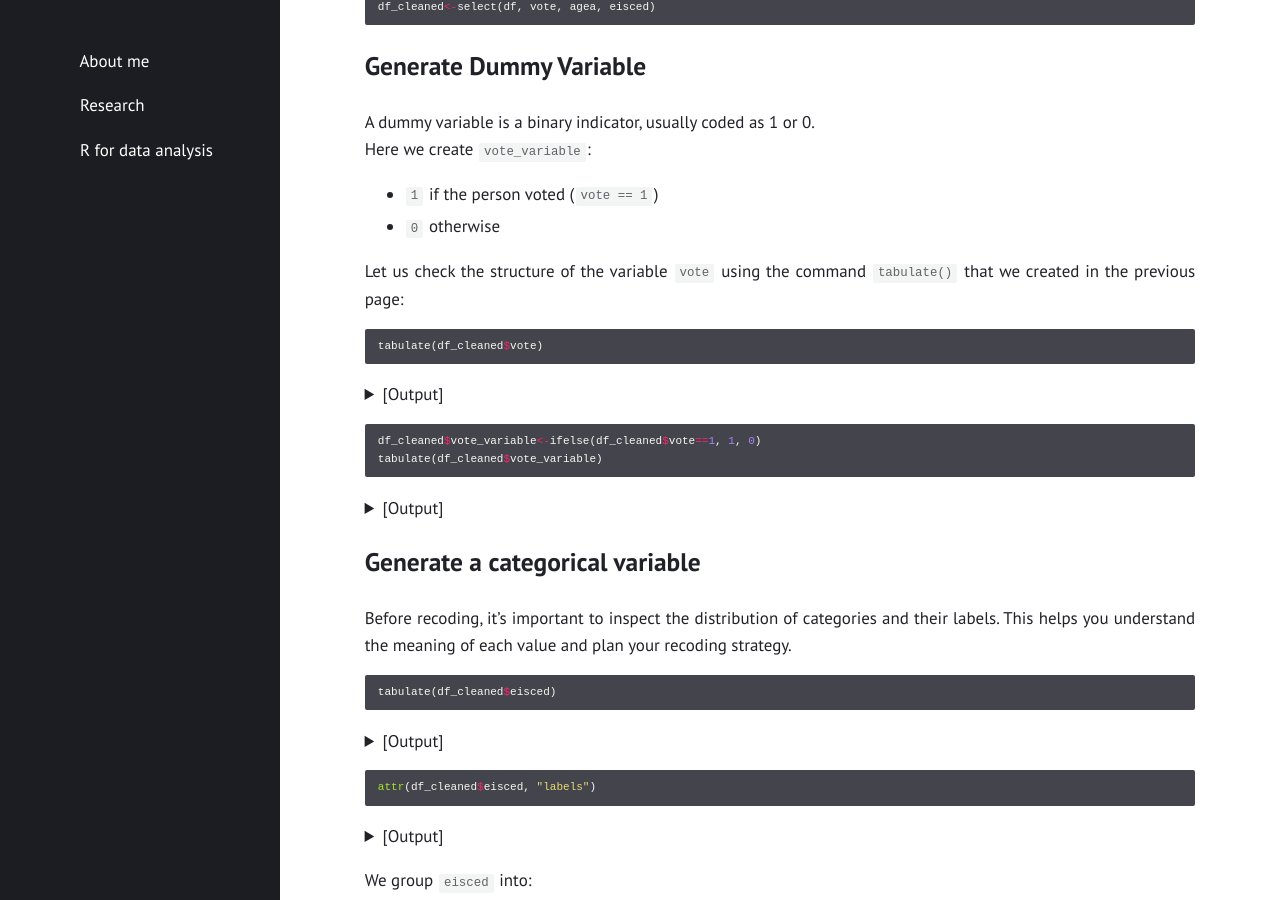
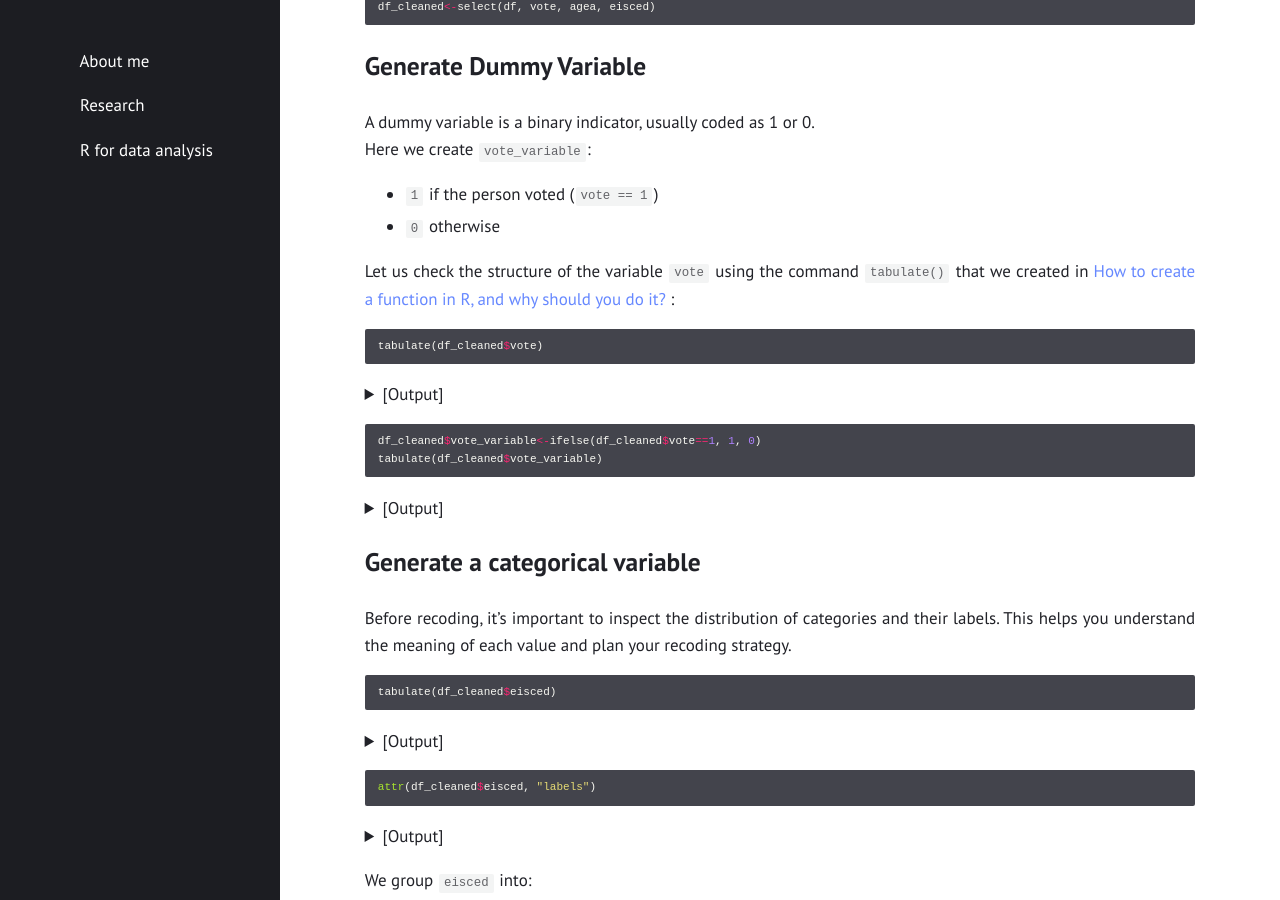
Before and after one commit to gubellom/gubellom.github.io, a Jekyll site: the page built from R files/Manipulation.md, in a window 1280 px wide and 900 px high, scrolled down 818 px. Built offline with Jekyll 4.4.1, drawn with Linux system fonts in a browser that asks for light colours.

Commit message:
Update Manipulation.md
Signed-off-by: Michele Gubello <62111923+gubellom@users.noreply.github.com>

````diff
--- a/R files/Manipulation.md
+++ b/R files/Manipulation.md
@@ -41,7 +41,7 @@ Here we create `vote_variable`:
 - `1` if the person voted (`vote == 1`)
 - `0` otherwise
 
-Let us check the structure of the variable `vote` using the command `tabulate()` that we created in the previous page:
+Let us check the structure of the variable `vote` using the command `tabulate()` that we created in [How to create a function in R, and why should you do it? ](https://gubellom.github.io/functions/):
 
 ```r
 tabulate(df_cleaned$vote)
````
